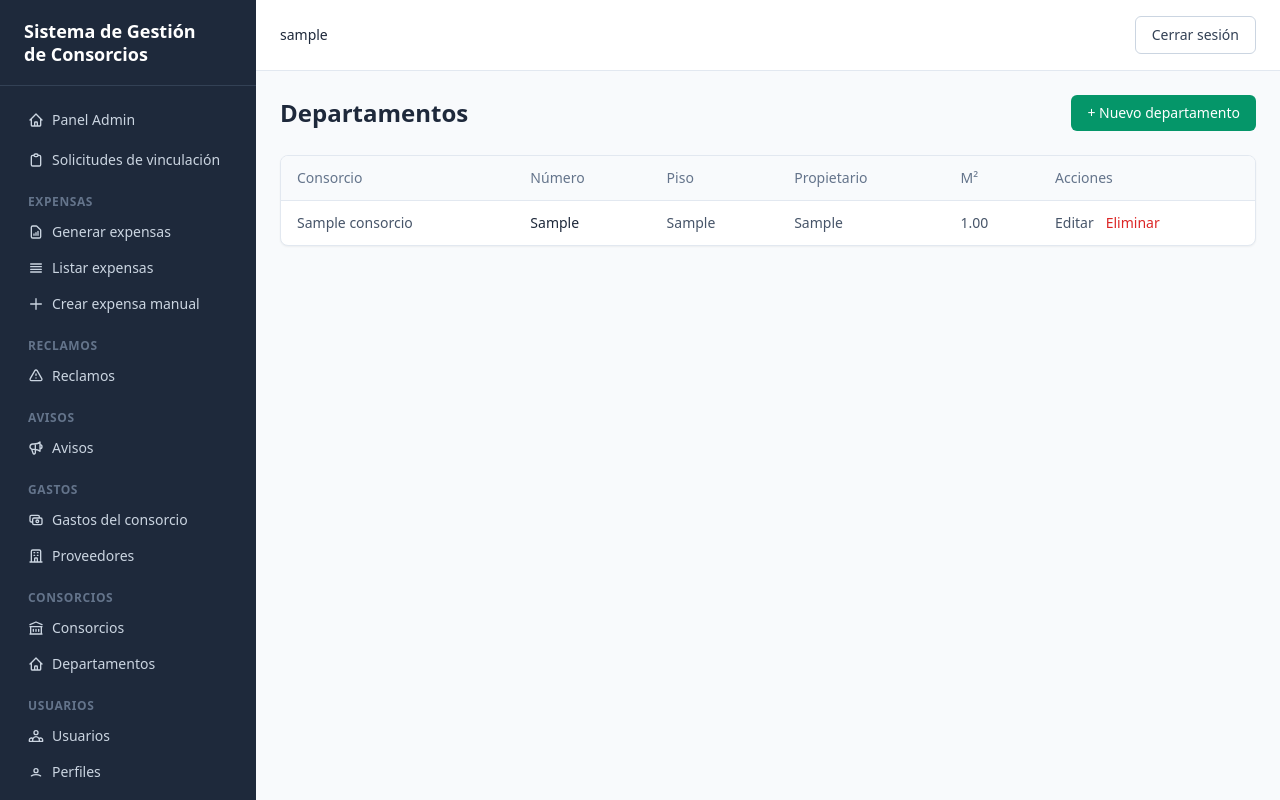
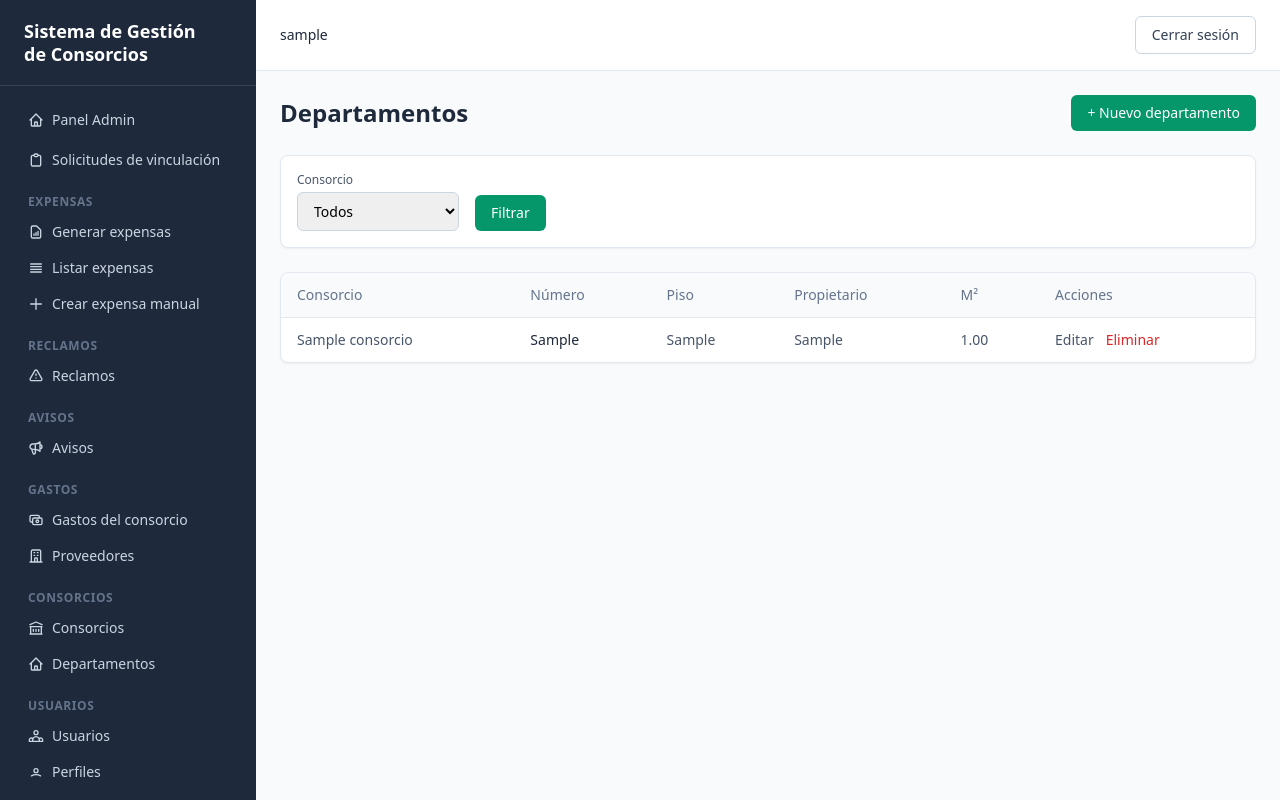
Before and after one commit to gogoroisler/TP-FINAL-BACKEND--IFTS18, a Django app: page /departamentos/ in a window 1280 px wide. Run offline with Django 5.2, Linux system fonts and the light colour scheme; a user stored in the database is signed in; tables that the repository leaves empty hold one stand-in row (values such as "Sample post"); some libraries are stand-ins or nearby versions.

Commit message:
feat: filtro por consorcio en listado de departamentos

```diff
--- a/consorcios/views.py
+++ b/consorcios/views.py
@@ -257,7 +257,17 @@ class ListarDepartamentosView(RolRequeridoMixin, ListView):
     context_object_name = 'departamentos'
 
     def get_queryset(self):
-        return get_todos_los_departamentos()
+        qs = get_todos_los_departamentos()
+        consorcio_id = self.request.GET.get('consorcio_id')
+        if consorcio_id:
+            qs = qs.filter(consorcio_id=consorcio_id)
+        return qs
+
+    def get_context_data(self, **kwargs):
+        context = super().get_context_data(**kwargs)
+        context['consorcios'] = get_todos_los_consorcios()
+        context['consorcio_id_seleccionado'] = self.request.GET.get('consorcio_id', '')
+        return context
 
 
 @method_decorator(login_required, name='dispatch')
--- a/templates/departamentos/listar.html
+++ b/templates/departamentos/listar.html
@@ -8,6 +8,37 @@
        class="bg-emerald-600 hover:bg-emerald-700 text-white px-4 py-2 rounded-md font-medium transition-colors text-sm">
         + Nuevo departamento
     </a>
+</div>
+
+{# Panel de filtros #}
+<div class="bg-white border border-slate-200 rounded-lg shadow-sm p-4 mb-6">
+    <form method="get" class="flex flex-wrap items-end gap-4">
+        <div>
+            <label class="block text-xs font-medium text-slate-600 mb-1">Consorcio</label>
+            <select name="consorcio_id"
+                    class="border border-slate-300 rounded-md px-3 py-2 text-sm focus:outline-none focus:ring-2 focus:ring-emerald-500 focus:border-emerald-500">
+                <option value="">Todos</option>
+                {% for consorcio in consorcios %}
+                <option value="{{ consorcio.id }}"
+                    {% if consorcio_id_seleccionado == consorcio.id|stringformat:"s" %}selected{% endif %}>
+                    {{ consorcio.nombre }}
+                </option>
+                {% endfor %}
+            </select>
+        </div>
+        <div class="flex gap-2">
+            <button type="submit"
+                    class="bg-emerald-600 hover:bg-emerald-700 text-white px-4 py-2 rounded-md font-medium transition-colors text-sm">
+                Filtrar
+            </button>
+            {% if consorcio_id_seleccionado %}
+            <a href="{% url 'listar_departamentos' %}"
+               class="bg-white border border-slate-300 text-slate-700 hover:bg-slate-50 px-4 py-2 rounded-md font-medium transition-colors text-sm">
+                Limpiar
+            </a>
+            {% endif %}
+        </div>
+    </form>
 </div>
 
 {% if departamentos %}
@@ -42,7 +73,13 @@
 </div>
 {% else %}
 <div class="bg-white border border-slate-200 rounded-lg shadow-sm p-12 text-center">
-    <p class="text-slate-500">No hay departamentos registrados.</p>
+    <p class="text-slate-500">
+        {% if consorcio_id_seleccionado %}
+            No hay departamentos para el consorcio seleccionado.
+        {% else %}
+            No hay departamentos registrados.
+        {% endif %}
+    </p>
 </div>
 {% endif %}
 
```
